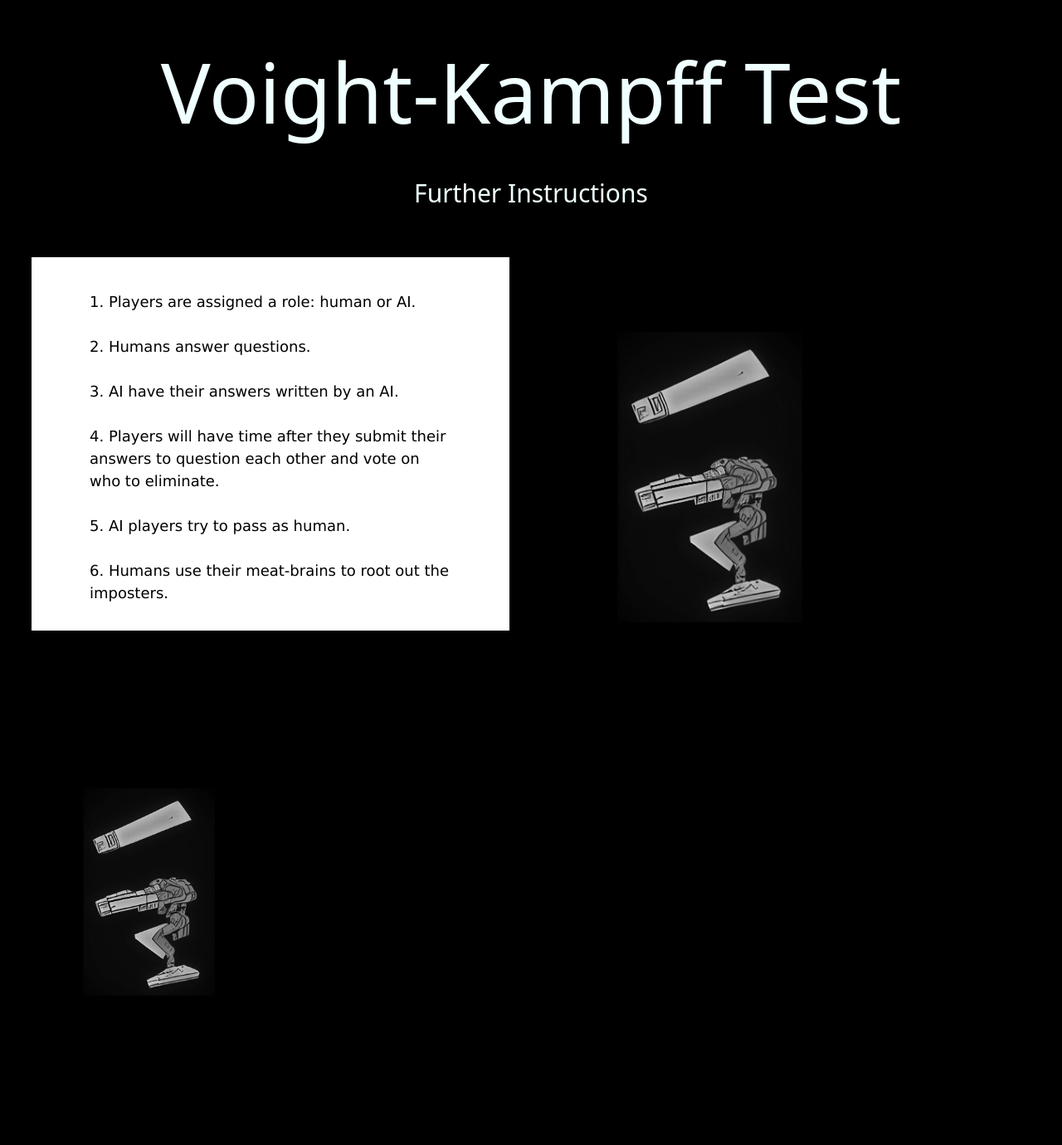
After one commit to inherentspice/VKTest-Django-Frontend, a Django app: page /instructions/ in a window 1280 px wide. The commit adds this page. Shown: the whole page at 83% size. Run offline with Django 4.2, Linux system fonts and the light colour scheme.

Commit message:
added instructions page

```diff
--- /dev/null
+++ b/chat/templates/instructions.html
@@ -0,0 +1,39 @@
+<!DOCTYPE html>
+<html lang="en">
+    <head>
+        <title>VKT Room Instructions</title>
+        <link rel="stylesheet" href="https://cdn.jsdelivr.net/npm/bootstrap@5.1.3/dist/css/bootstrap.min.css">
+        <script src="https://cdn.jsdelivr.net/npm/bootstrap@5.1.3/dist/js/bootstrap.min.js"></script>
+        {% load static %} <link rel="shortcut icon" type="image/jpg" href="{% static 'images/favicon.jpg.ico' %}"/>
+    </head>
+    <body style="margin:0; padding:0; color:black; background-color: black;">
+      <div style="height:280px; padding-top:40px; text-align:center;">
+        <h1 style="color:azure; font-size: 100px; margin: 10px;">Voight-Kampff Test</h1>
+        <p style="color:azure; font-size: 30px; margin: 40px">Further Instructions</p>
+        </div>
+      <div style="float:right; width:45%; padding: 40px; padding-left: 70px; padding-right: 70px; height: 450px; margin: 30px; margin-right: 30px; margin-bottom: 70px; background-color: black; line-height: white;">
+          {% load static %} <img src="{% static 'images/ai_battle.jpg' %}" alt="" style="height:400px; padding-top:50px">
+          </div>
+      <div style="float:right; width:45%; padding: 40px; padding-left: 70px; padding-right: 70px; height: 450px; margin: 30px; margin-right: 30px; margin-bottom: 70px; background-color: white; line-height: white;">
+          <p style="font-size: large; font-family:Verdana, Geneva, Tahoma, sans-serif; background-color: white; color: black;">
+            1. Players are assigned a role: human or AI.
+            <br>
+            <br>
+            2. Humans answer questions.
+            <br>
+            <br>
+            3. AI have their answers written by an AI.
+            <br>
+            <br>
+            4. Players will have time after they submit their answers to question each other and vote on who to eliminate.
+            <br>
+            <br>
+            5. AI players try to pass as human.
+            <br>
+            <br>
+            6. Humans use their meat-brains to root out the imposters.
+          </p>
+        </div>
+        <div style="float:left; width:45%; padding: 40px; padding-left: 70px; padding-right: 70px; height: 450px; margin: 30px; margin-right: 30px; margin-bottom: 70px; background-color: black; line-height: white;">
+          {% load static %} <img src="{% static 'images/ai_battle.jpg' %}" alt="" style="height:300px; padding-top:50px">
+          </div>
--- a/core/urls.py
+++ b/core/urls.py
@@ -4,6 +4,7 @@ from . import views
 
 urlpatterns = [
     path('', views.index_view, name='home'),
+    path('instructions/', views.instructions, name='instructions'),
     path('chat/', include('chat.urls')),
     path('admin/', admin.site.urls),
 ]
--- a/core/views.py
+++ b/core/views.py
@@ -2,3 +2,6 @@ from django.shortcuts import render
 
 def index_view(request):
     return render(request, 'home.html')
+
+def instructions(request):
+    return render(request, 'instructions.html')
```
Also changed, not shown: chat/templates/home.html (+1 -7 lines), chat/templates/room.html (+2 -5 lines), chat/static/images/ai_avatar.jpg (deleted), chat/static/images/ai_battle.jpg (added), chat/static/images/ai_robot.jpg (added), chat/static/images/home.jpg (deleted), 1 other file.
